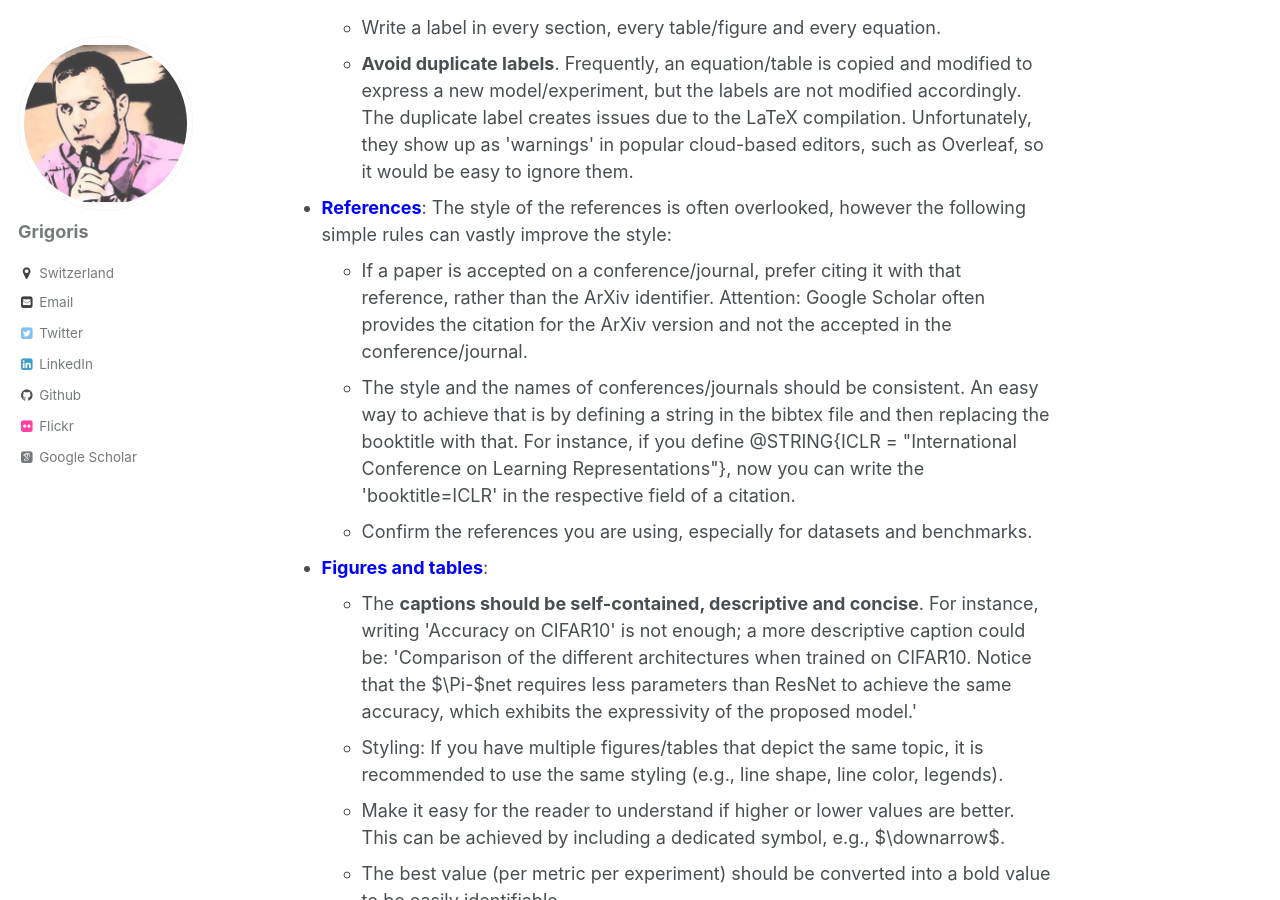
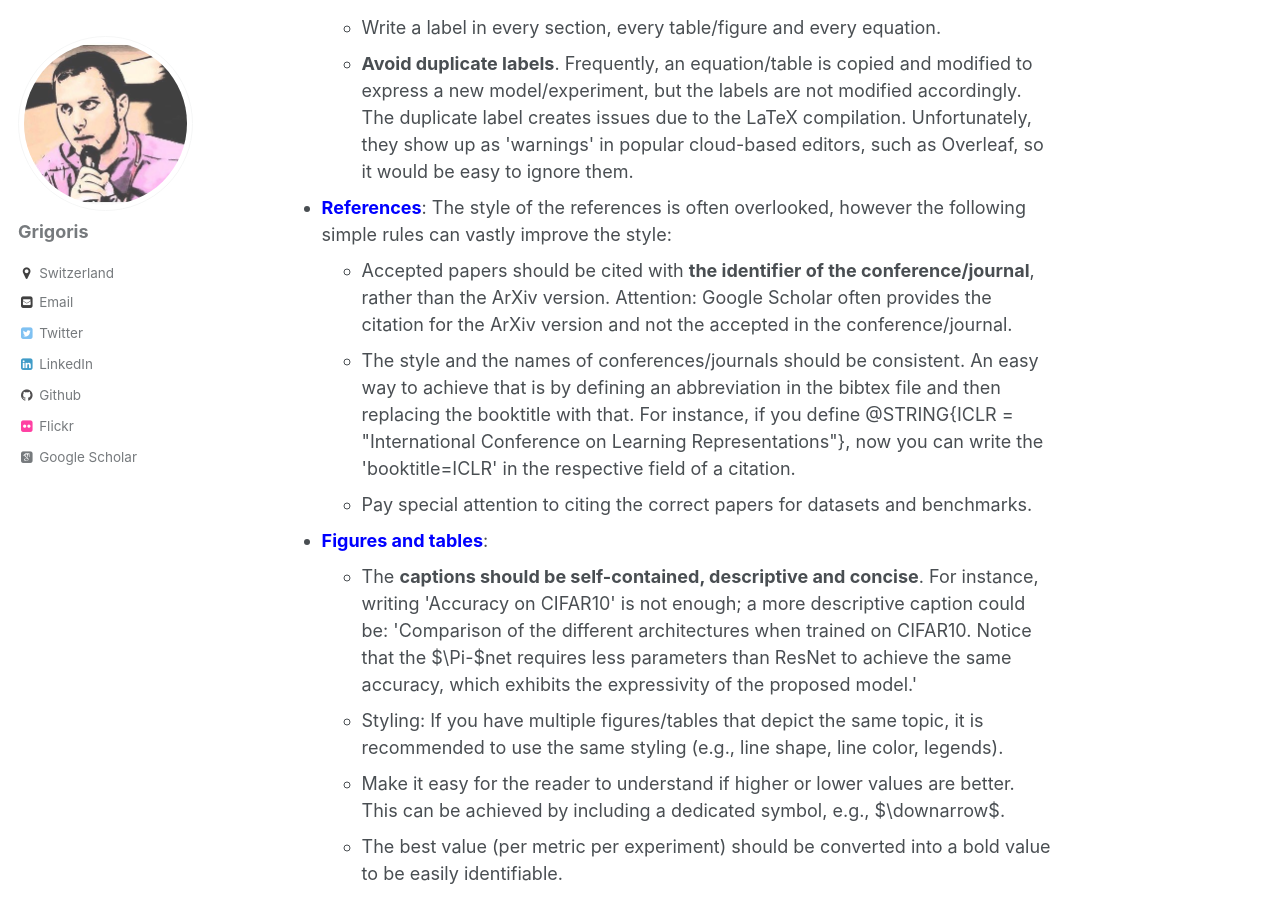
Before and after one commit to grigorisg9gr/grigorisg9gr.github.io, a Jekyll site: the page built from _posts/2021-10-24-how-to-write-a-research-paper-in-machine-learning.html, in a window 1280 px wide and 900 px high, scrolled down 3399 px. Built offline with Jekyll 4.4.1, drawn with Linux system fonts in a browser that asks for light colours; some web fonts are replaced.

Commit message:
Minor corrections in the blogpost.

```diff
--- a/_posts/2021-10-24-how-to-write-a-research-paper-in-machine-learning.html
+++ b/_posts/2021-10-24-how-to-write-a-research-paper-in-machine-learning.html
@@ -108,11 +108,11 @@ You have now finished writing the first round, is this the first draft? Not yet,
 
   <li><strong style="color:blue">References</strong>: The style of the references is often overlooked, however the following simple rules can vastly improve the style:
         <ul>
-          <li> If a paper is accepted on a conference/journal, prefer citing it with that reference, rather than the ArXiv identifier. Attention: Google Scholar often provides the citation for the ArXiv version and not the accepted in the conference/journal. </li>
+          <li> Accepted papers should be cited with <strong>the identifier of the conference/journal</strong>, rather than the ArXiv version. Attention: Google Scholar often provides the citation for the ArXiv version and not the accepted in the conference/journal. </li>
 
-          <li> The style and the names of conferences/journals should be consistent. An easy way to achieve that is by defining a string in the bibtex file and then replacing the booktitle with that. For instance, if you define @STRING{ICLR = "International Conference on Learning Representations"}, now you can write the 'booktitle=ICLR' in the respective field of a citation. </li>
+          <li> The style and the names of conferences/journals should be consistent. An easy way to achieve that is by defining an abbreviation in the bibtex file and then replacing the booktitle with that. For instance, if you define @STRING{ICLR = "International Conference on Learning Representations"}, now you can write the 'booktitle=ICLR' in the respective field of a citation. </li>
 
-          <li> Confirm the references you are using, especially for datasets and benchmarks. </li>
+          <li> Pay special attention to citing the correct papers for datasets and benchmarks. </li>
         </ul></li>
 
   <li><strong style="color:blue">Figures and tables</strong>:
```
